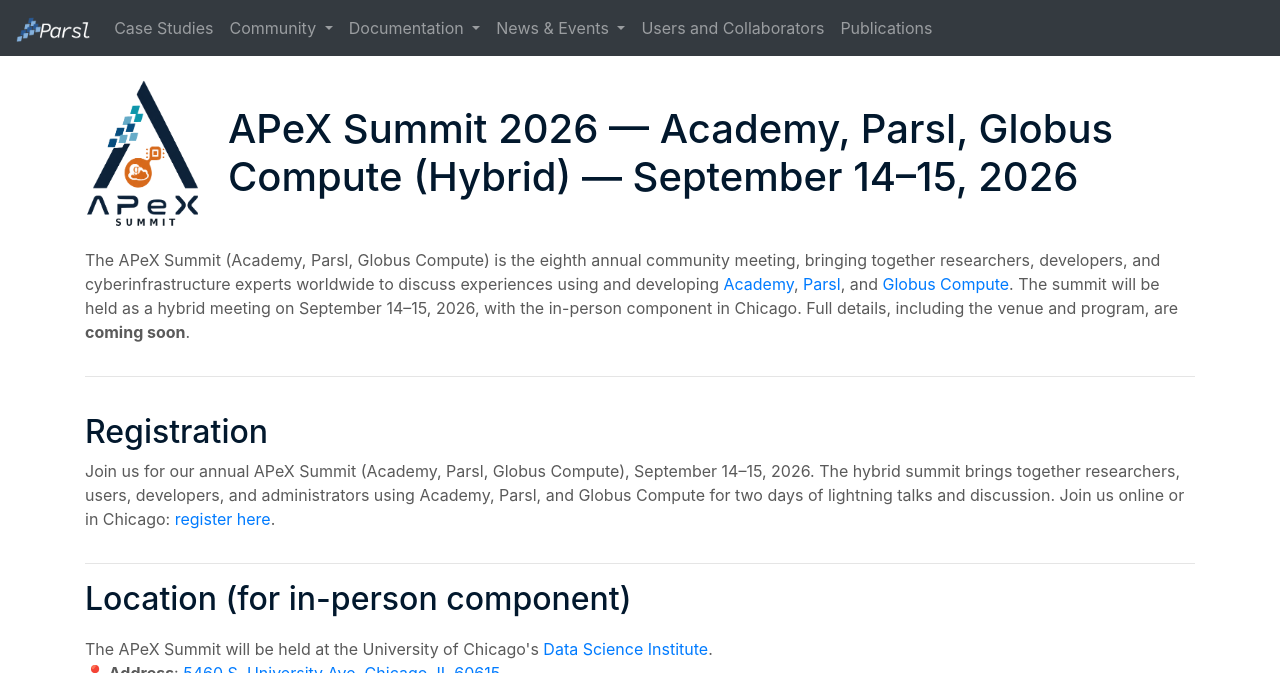
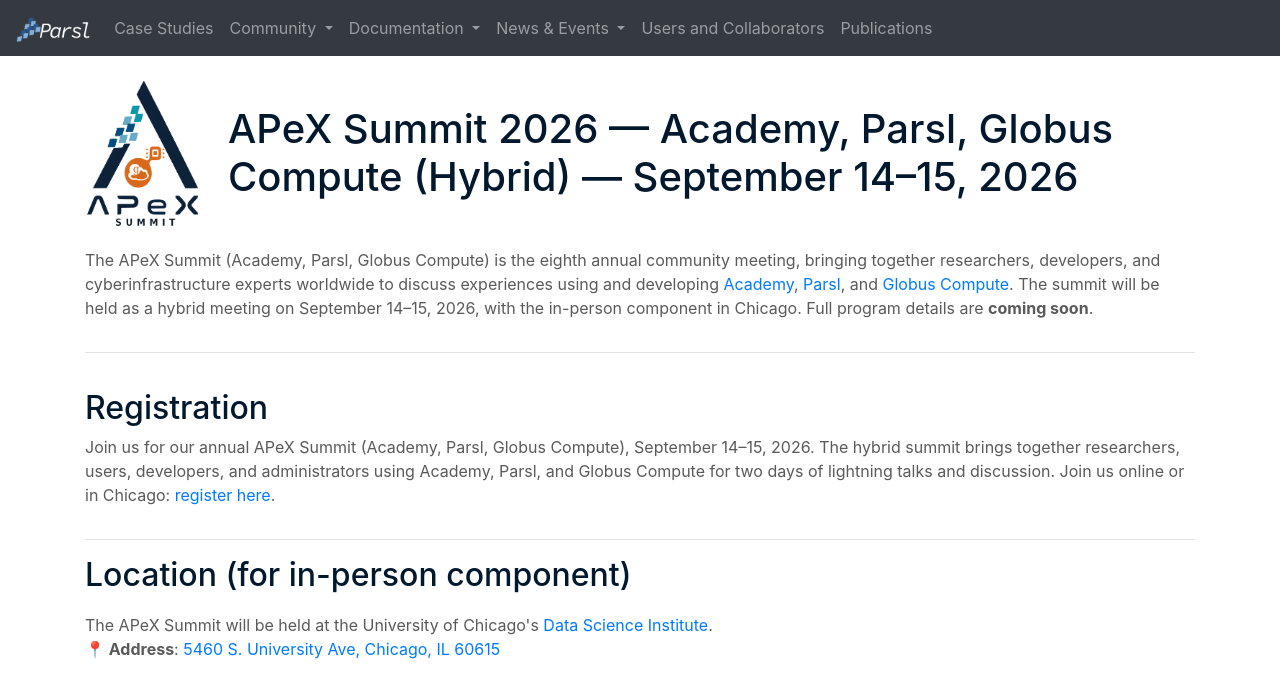
Before and after one commit to Parsl/parsl.github.io, a Jekyll site: the page built from parslfest/apex2026.html, in a window 1280 px wide and 900 px high, cut to the strip 0-673 px from the top of the window. Built offline with Jekyll 4.4.1, drawn with Linux system fonts in a browser that asks for light colours.

Commit message:
Update apex2026.html

```diff
--- a/parslfest/apex2026.html
+++ b/parslfest/apex2026.html
@@ -32,7 +32,7 @@
         <a href="https://labs.globus.org/projects/academy.html" target="_blank">Academy</a>, <a href="https://parsl-project.org/" target="_blank">Parsl</a>, and
         <a href="https://www.globus.org/compute" target="_blank">Globus Compute</a>.
         The summit will be held as a hybrid meeting on September 14&ndash;15, 2026, with the in-person component in Chicago.
-        Full details, including the venue and program, are <strong>coming soon</strong>.
+        Full program details are <strong>coming soon</strong>.
       </p>
     </div>
    </div>
@@ -46,7 +46,7 @@
         travel-support contact, registration deadline.
       -->
       <p>
-      Join us for our annual APeX Summit (Academy, Parsl, Globus Compute), September 14&ndash;15, 2026. The hybrid summit brings together researchers, users, developers, and administrators using Academy, Parsl, and Globus Compute for two days of lightning talks and discussion. Join us online or in Chicago: <a href="https://docs.google.com/forms/d/e/1FAIpQLSfZRXFOQVu6BF91t3izqwq4U3eYFEYUSZoNuWztVqWTKsfZ_g/viewform" target="_blank">register here</a>.
+      Join us for our annual APeX Summit (Academy, Parsl, Globus Compute), September 14&ndash;15, 2026. The hybrid summit brings together researchers, users, developers, and administrators using Academy, Parsl, and Globus Compute for two days of lightning talks and discussion. Join us online or in Chicago: <a href="https://ti.to/nf-projects/parslfest2026" target="_blank">register here</a>.
       </p>
     </div>
    </div>
```
